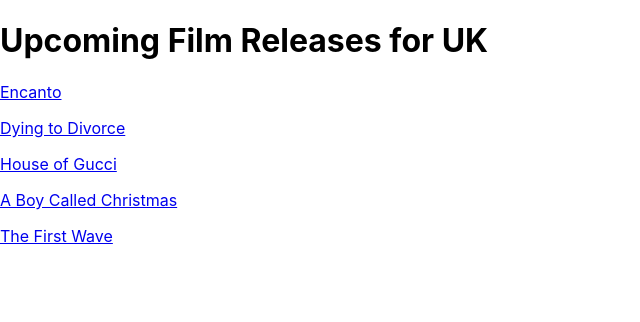
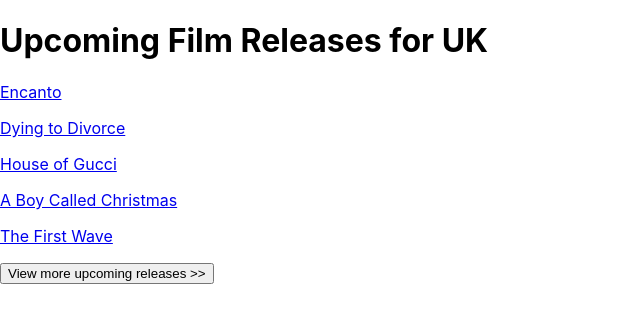
Before and after one commit to AnitaSafar/multiple_components_imdb_hw, a React (Create React App) app in the folder imdb/: page / in a window 1280 px wide. Shown: the top 322 px of the page, without its empty margins (0-640 px from the left). Built offline with nearby package versions, Linux system fonts and the light colour scheme.

Commit message:
button created, function added to button

```diff
--- a/imdb/src/containers/FilmReleases.js
+++ b/imdb/src/containers/FilmReleases.js
@@ -2,6 +2,10 @@
 import FilmList from "../components/FilmList";
 
 const FilmReleases = () => {
+
+    const moreFilms = () => {
+        window.location.href="https://www.imdb.com/calendar/?region=gb";
+    };
 
     const [films, setFilms] = useState(
         [
@@ -39,6 +43,7 @@
         <>
             <h1>Upcoming Film Releases for UK</h1>
             <FilmList films={films}/>
+            <button onClick={() => {moreFilms()}}>View more upcoming releases >></button>
         </>
     );
 };
```
